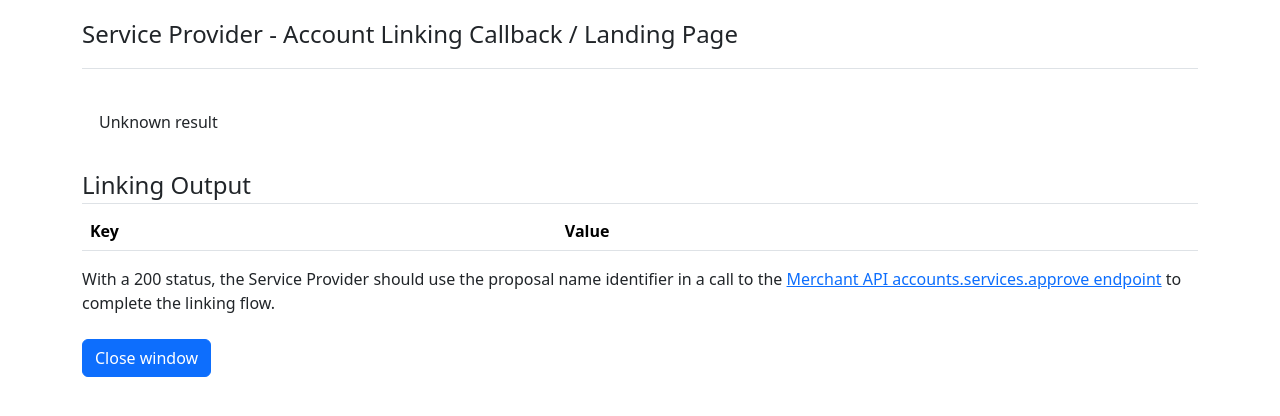
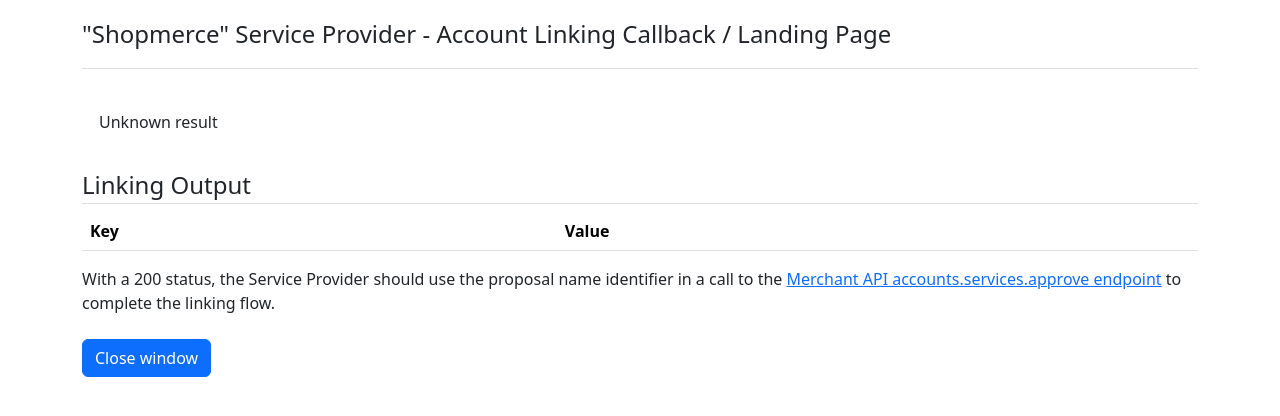
Before and after one commit to dwdii/dwdii.github.io, a Jekyll site: the page sp2/callback.html, which Jekyll copies as it is, in a window 1280 px wide. Shown: the top 416 px of the page. Built offline with Jekyll 4.4.1, drawn with Linux system fonts in a browser that asks for light colours.

Commit message:
Update title and header to include 'Shopmerce'

```diff
--- a/sp2/callback.html
+++ b/sp2/callback.html
@@ -1,6 +1,6 @@
 <html>
 <head>
-	<title>SP2xUCP - Test Service Provider</title>
+	<title>Shopmerce - SP2xUCP - Test Service Provider</title>
   <meta http-equiv="Content-Security-Policy" content="script-src 'self' 'unsafe-inline'">
   <script src="callback.js">
   </script>
@@ -11,7 +11,7 @@
 <div class="container-xxl mt-7 pt-7">
   	<div class="container">
 		<header class="d-flex flex-wrap py-3 mb-4 border-bottom">
-			<span class="fs-4"> Service Provider - Account Linking Callback / Landing Page</span>
+			<span class="fs-4">"Shopmerce" Service Provider - Account Linking Callback / Landing Page</span>
 		</header>
 	</div>
 	<div class="container">
```
